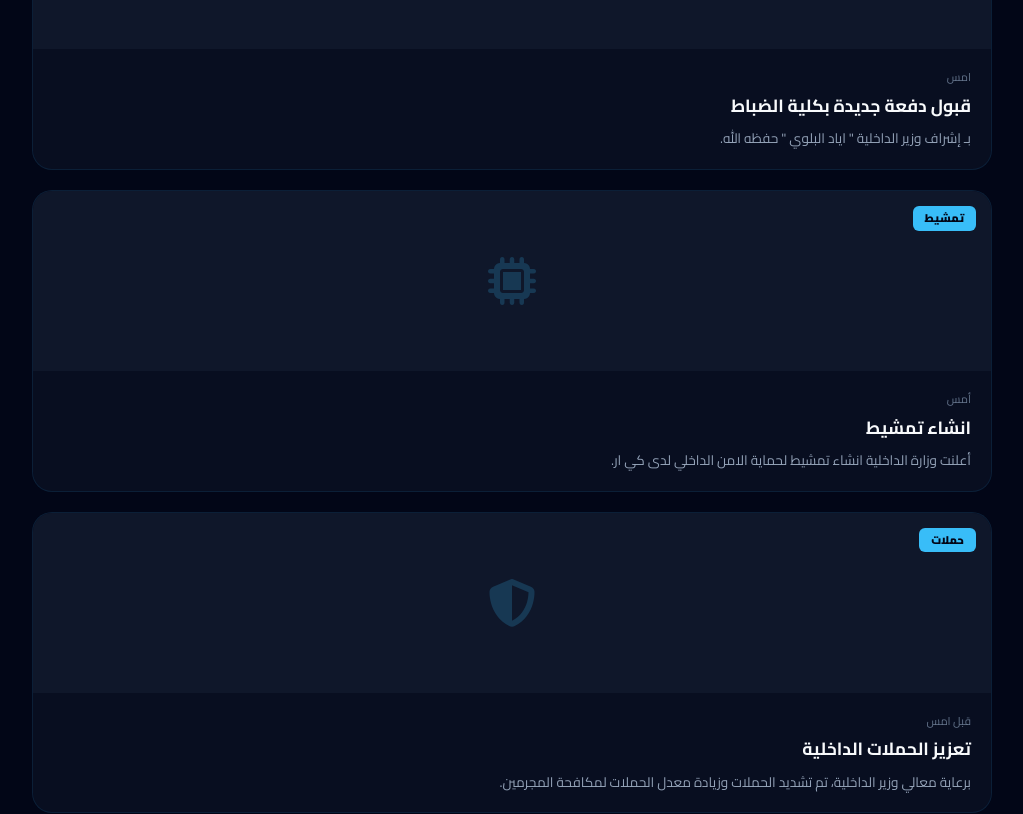
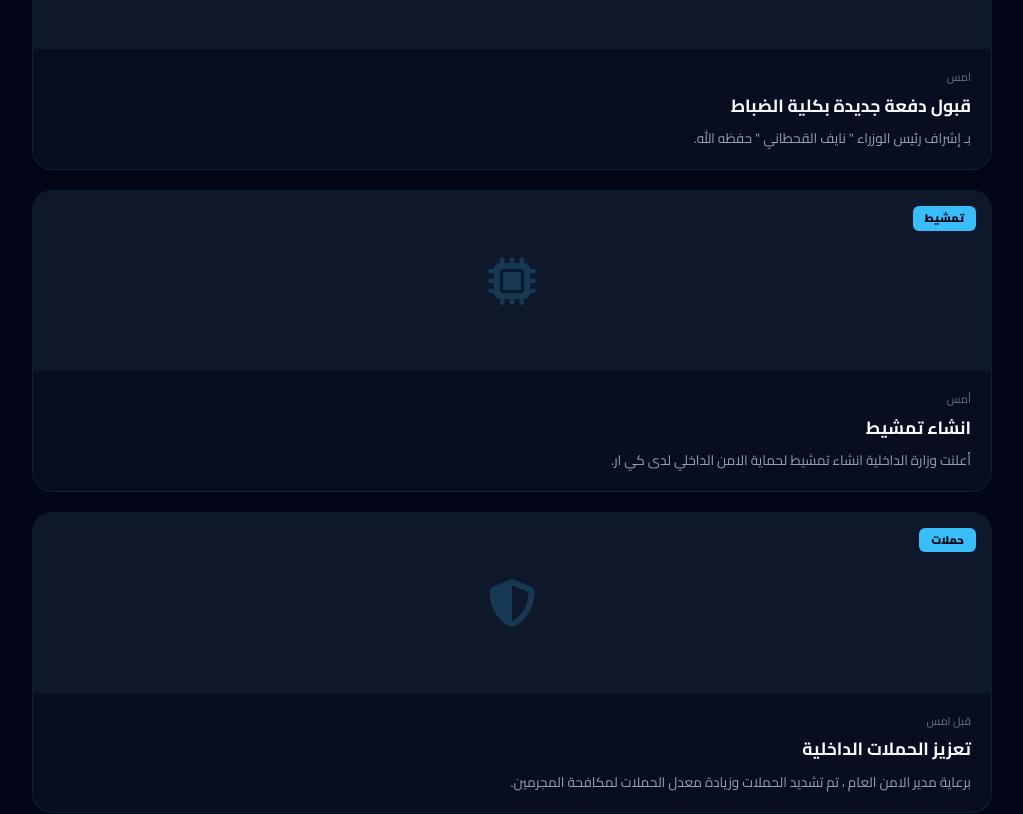
Before and after one commit to Ku5b/Ministry-of-Interior-, a plain HTML site: page index.html in a window 1280 px wide. Shown: the part 1120-1934 px from the top of the page, without its empty margins (128-1151 px from the left). Drawn offline with nearby package versions, Linux system fonts and the light colour scheme.

Commit message:
Update index.html

```diff
--- a/index.html
+++ b/index.html
@@ -105,7 +105,7 @@
                     <div class="news-body">
                         <span class="news-date">امس</span>
                         <h3 class="news-title">قبول دفعة جديدة بكلية الضباط</h3>
-                        <p class="news-desc">بـ إشراف وزير الداخلية " اياد البلوي " حفظه الله.</p>
+                        <p class="news-desc">بـ إشراف رئيس الوزراء " نايف القحطاني " حفظه الله.</p>
                     </div>
                 </div>
 
@@ -129,7 +129,7 @@
                     <div class="news-body">
                         <span class="news-date">قبل امس</span>
                         <h3 class="news-title">تعزيز الحملات الداخلية</h3>
-                        <p class="news-desc">برعاية معالي وزير الداخلية، تم تشديد الحملات وزيادة معدل الحملات لمكافحة المجرمين.</p>
+                        <p class="news-desc">برعاية مدير الامن العام ، تم تشديد الحملات وزيادة معدل الحملات لمكافحة المجرمين.</p>
                     </div>
                 </div>
             </div>
```
